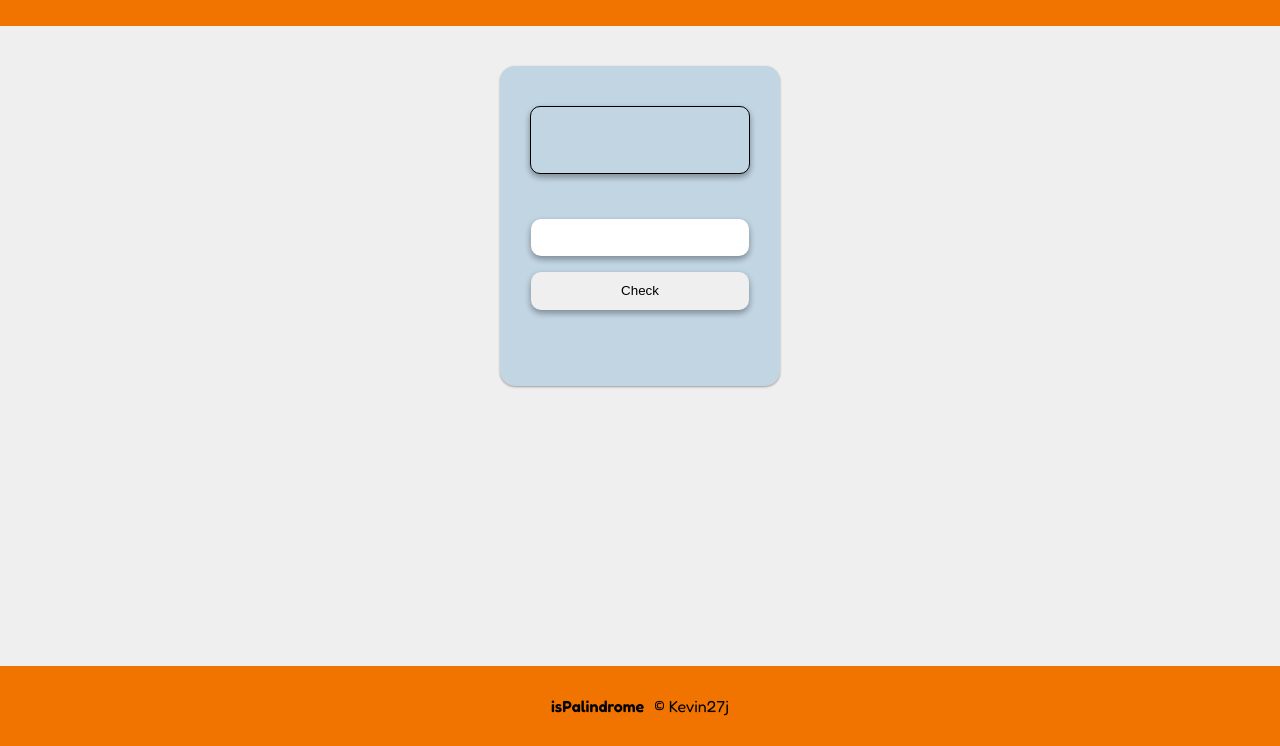
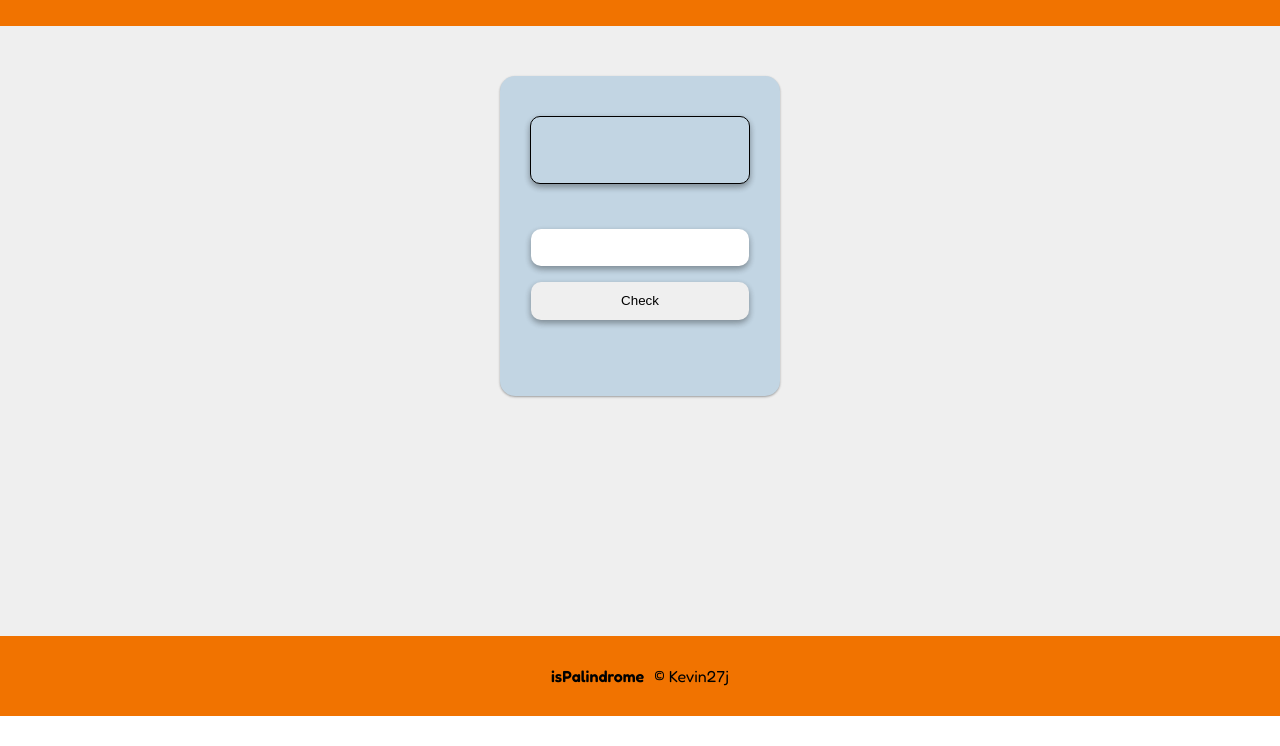
Before and after one commit to Kevin27j/palindrome-checker, a plain HTML site: page index.html in a window 1280 px wide. Shown: the part 62-808 px from the top of the page. Drawn offline with Linux system fonts and the light colour scheme.

Commit message:
fixed main container position and added screenshots for readme

```diff
--- a/assets/style.css
+++ b/assets/style.css
@@ -21,7 +21,7 @@ body {
 
 /* Main section */
 .background-main {
-    height: 80vh;
+    /* height: 80vh; */
     display: flex;
     align-items: center;
     justify-content: center;
@@ -36,6 +36,7 @@ body {
     border-radius: 15px;
     width: 280px;
     height: 20rem;
+    margin-top: 50px;
     margin-bottom: 15rem;
     background-color: #C2D5E3;
     box-shadow: rgba(0, 0, 0, 0.12) 0px 1px 3px, rgba(0, 0, 0, 0.24) 0px 1px 2px;}
```
Also changed, not shown: assets/screenshots/mobile-01.png (added), assets/screenshots/mobile-02.png (added), assets/screenshots/mobile-03.png (added), 4 other files.
